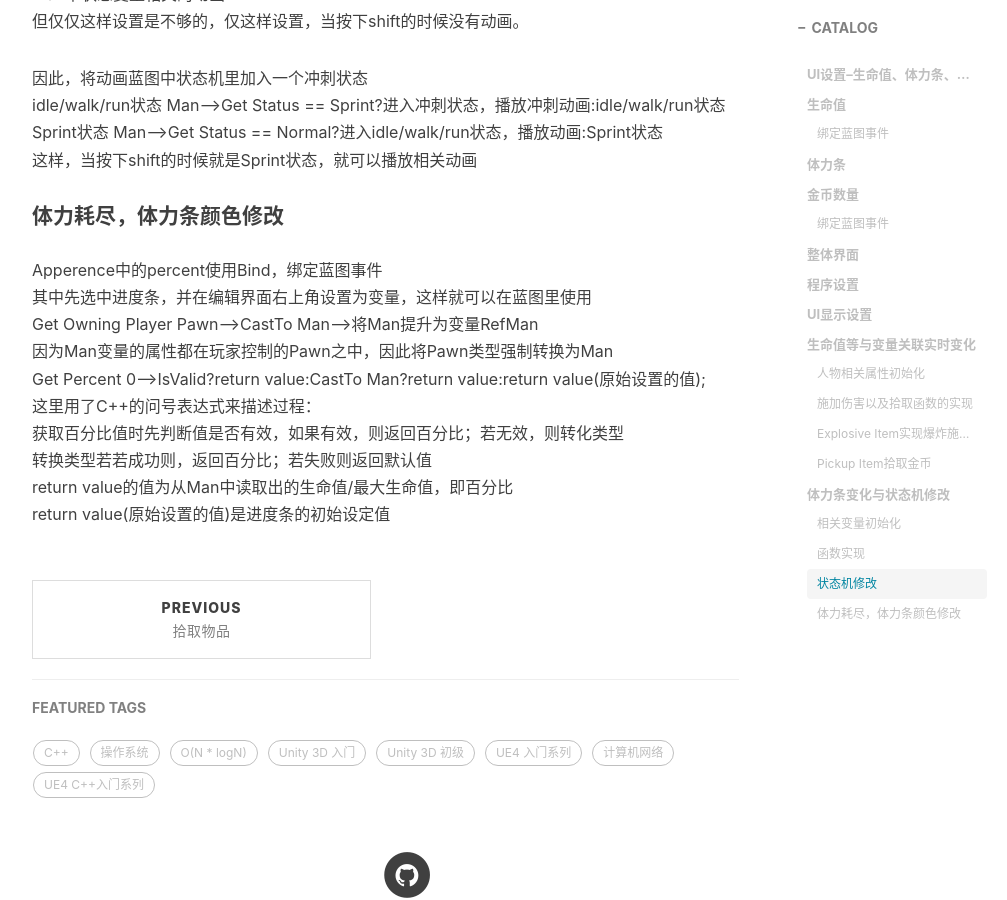
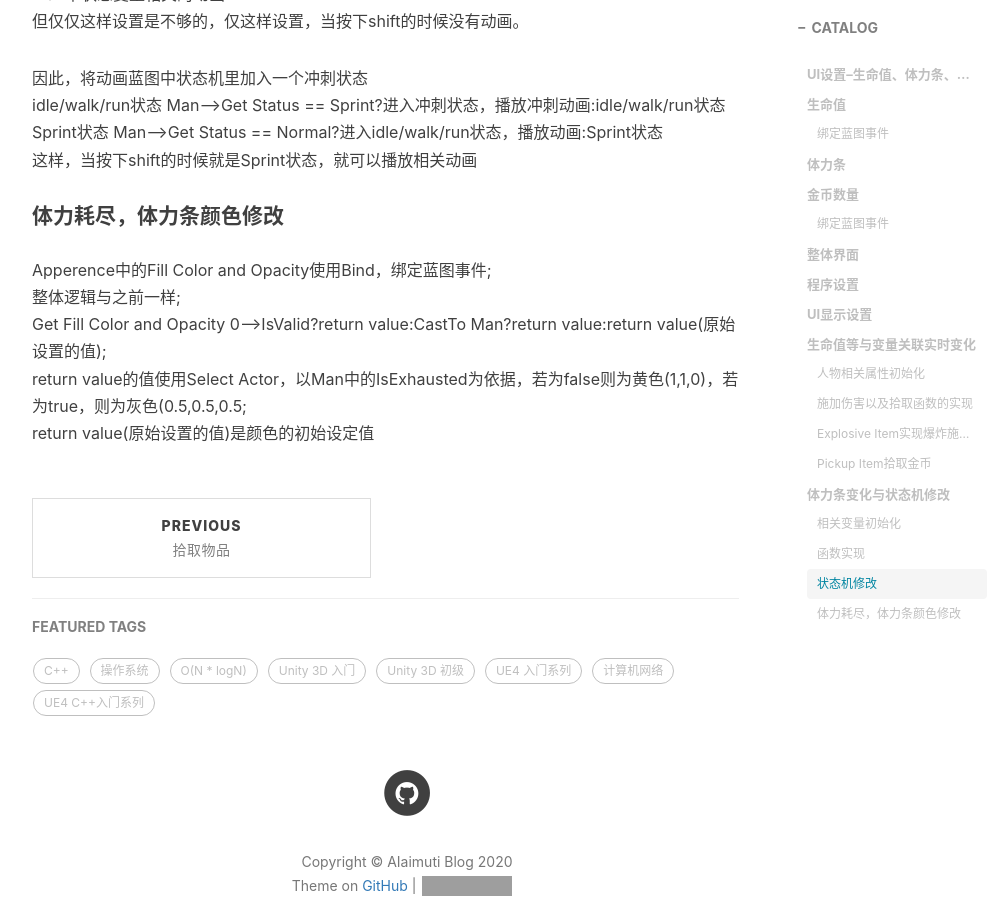
Before and after one commit to AIaimuti/aiaimuti.github.io, a Jekyll site: the page built from _posts/UE4/UE4_C++/2020-5-1-HUD_UI.md, in a window 1280 px wide and 900 px high, scrolled down 10571 px. Shown: the whole window, without its empty margins (233-1240 px from the left). Built offline with Jekyll 4.4.1, drawn with Linux system fonts in a browser that asks for light colours; nearby versions of some CDN libraries; comment, search, counter and statistics services are not loaded; grey boxes are pictures that could not be loaded.

Commit message:
Update 2020-5-1-HUD_UI.md

```diff
--- a/_posts/UE4/UE4_C++/2020-5-1-HUD_UI.md
+++ b/_posts/UE4/UE4_C++/2020-5-1-HUD_UI.md
@@ -414,13 +414,8 @@ Sprint状态 Man-->Get Status == Normal?进入idle/walk/run状态，播放动画
 这样，当按下shift的时候就是Sprint状态，就可以播放相关动画
 
 #### 体力耗尽，体力条颜色修改
-Apperence中的percent使用Bind，绑定蓝图事件<br>
-其中先选中进度条，并在编辑界面右上角设置为变量，这样就可以在蓝图里使用<br>
-Get Owning Player Pawn-->CastTo Man-->将Man提升为变量RefMan<br>
-因为Man变量的属性都在玩家控制的Pawn之中，因此将Pawn类型强制转换为Man<br>
-Get Percent 0-->IsValid?return value:CastTo Man?return value:return value(原始设置的值);<br>
-这里用了C++的问号表达式来描述过程：<br>
-获取百分比值时先判断值是否有效，如果有效，则返回百分比；若无效，则转化类型<br>
-转换类型若若成功则，返回百分比；若失败则返回默认值<br>
-return value的值为从Man中读取出的生命值/最大生命值，即百分比 <br>
-return value(原始设置的值)是进度条的初始设定值
+Apperence中的Fill Color and Opacity使用Bind，绑定蓝图事件;<br>
+整体逻辑与之前一样;<br>
+Get Fill Color and Opacity 0-->IsValid?return value:CastTo Man?return value:return value(原始设置的值);<br>
+return value的值使用Select Actor，以Man中的IsExhausted为依据，若为false则为黄色(1,1,0)，若为true，则为灰色(0.5,0.5,0.5;<br>
+return value(原始设置的值)是颜色的初始设定值
```
